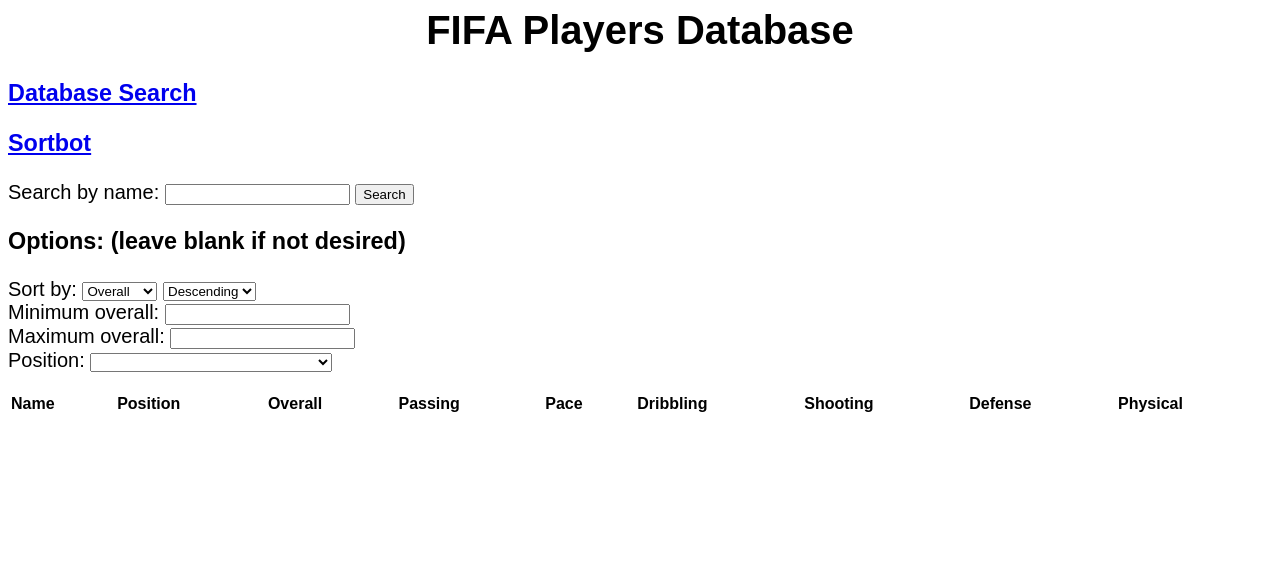
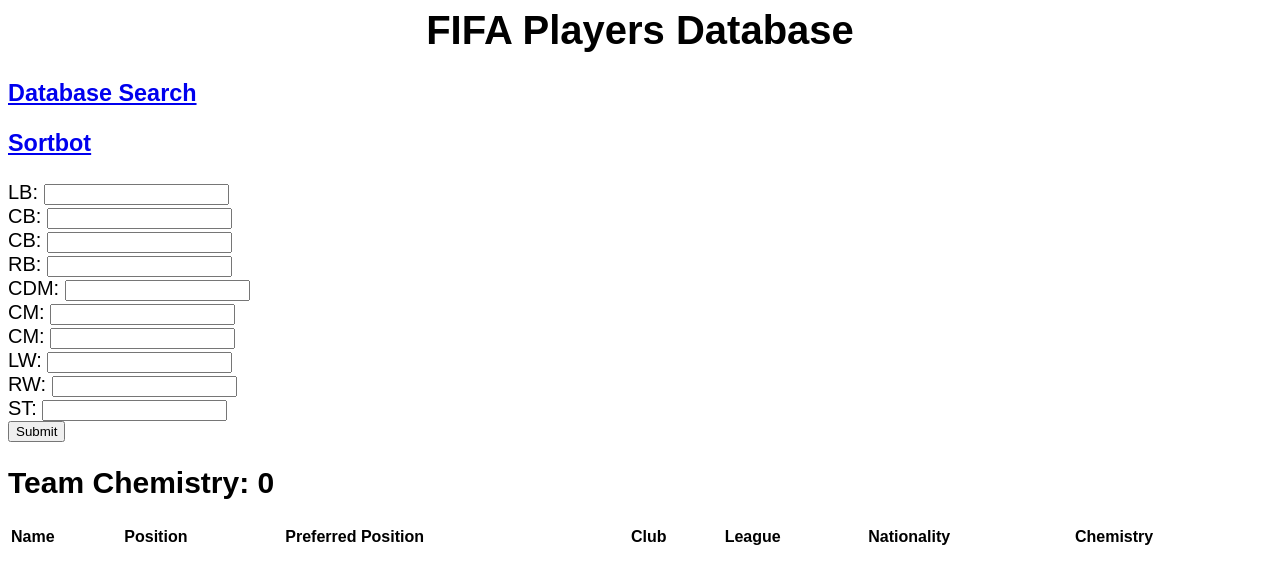
Before and after one commit to gurkanwar-singh/w4111-proj1, a Flask app: page /chemistry in a window 1280 px wide. Shown: the top 584 px of the page. Run offline with Flask 2, Linux system fonts and the light colour scheme; parts of the project's set-up code (start-up, migrations or seed data) failed here and were passed over.

Commit message:
done with chemistry tool

```diff
--- a/webserver/server.py
+++ b/webserver/server.py
@@ -86,7 +86,202 @@ def index():
 
 @app.route('/chemistry')
 def chemistry():
-	return render_template("chemistry.html")
+	data_to_send = ["",0]
+
+	context = dict(data = data_to_send)
+
+	return render_template("chemistry.html", **context)
+
+@app.route('/compute_chemistry')
+def compute_chemistry():
+
+	print request.args
+
+	positions = {}
+
+	positions['lb'] = request.args["LB"]
+	positions['cb1'] = request.args["CB1"]
+	positions['cb2'] = request.args["CB2"]
+	positions['rb'] = request.args["RB"]
+	positions['cdm'] = request.args["CDM"]
+	positions['cm1'] = request.args["CM1"]
+	positions['cm2'] = request.args["CM2"]
+	positions['lw'] = request.args["LW"]
+	positions['rw'] = request.args["RW"]
+	positions['st'] = request.args["ST"]
+
+	queried_players = []
+
+	team_chemistry = 0
+
+	for position in positions:
+		query = text("SELECT p.pid, p.pname, p.position, p.overall FROM players p WHERE p.pname ILIKE '%%%s%%' AND p.overall = (SELECT MAX(p2.overall) FROM players p2 WHERE p2.pname ILIKE '%%%s%%')" % (positions[position], positions[position]))
+
+		cursor = g.conn.execute(query)
+
+		result = ''
+
+		for item in cursor:
+			result = item
+
+		cursor.close()
+
+		pid = result[0]
+		name = result[1]
+		assigned_position = position
+		player_preferred_position = result[2]
+
+		query = text("SELECT plays.tid FROM plays_for plays WHERE plays.pid = %s" % pid)
+
+		cursor = g.conn.execute(query)
+
+		club_id = ''
+		nation_id = ''
+
+		for item in cursor:
+			if item[0] <= 228:
+				club_id = item[0]
+			else:
+				nation_id = item[0]
+
+		cursor.close()
+
+		club = ''
+		league = ''
+		nation = ''
+
+		query = text("SELECT c.clubname, c.lname FROM clubs c WHERE c.tid = %s" % club_id)
+
+		cursor = g.conn.execute(query)
+
+		for item in cursor:
+			club = item[0]
+			league = item[1]
+
+		cursor.close()
+
+		query = text("SELECT n.nname FROM national_teams n WHERE n.tid = %s" % nation_id)
+
+		cursor = g.conn.execute(query)
+
+		for item in cursor:
+			nation = item[0]
+
+		cursor.close()
+
+		chemistry = 0
+
+		if assigned_position == "lb":
+			if player_preferred_position == "LB":
+				chemistry = 5
+			elif player_preferred_position == "RB":
+				chemistry = 4
+			elif player_preferred_position == "CB":
+				chemistry = 2
+			else:
+				chemistry = 0
+			assigned_position = "LB"
+		elif assigned_position == "cb1" or assigned_position == "cb2":
+			if player_preferred_position == "CB":
+				chemistry = 5
+			elif player_preferred_position == "RB" or player_preferred_position == "LB":
+				chemistry = 3
+			else:
+				chemistry = 0
+			assigned_position = "CB"
+		elif assigned_position == "rb":
+			if player_preferred_position == "RB":
+				chemistry = 5
+			elif player_preferred_position == "LB":
+				chemistry = 4
+			elif player_preferred_position == "CB":
+				chemistry= 2
+			else:
+				chemistry = 0
+			assigned_position = "RB"
+		elif assigned_position == "cdm":
+			if player_preferred_position == "CDM":
+				chemistry = 5
+			elif player_preferred_position == "CM":
+				chemistry = 4
+			else:
+				chemistry = 0
+			assigned_position = "CDM"
+		elif assigned_position == "cm1" or assigned_position == "cm2":
+			if player_preferred_position == "CM":
+				chemistry = 5
+			elif player_preferred_position == "CDM":
+				chemistry = 4
+			elif player_preferred_position == "CAM" or player_preferred_position == "RM" or player_preferred_position == "LM":
+				chemistry = 3
+			else:
+				chemistry = 0
+			assigned_position = "CM"
+		elif assigned_position == "lw":
+			if player_preferred_position == "LW":
+				chemistry = 5
+			elif player_preferred_position == "RW":
+				chemistry = 4
+			elif player_preferred_position == "ST" or player_preferred_position == "CF":
+				chemistry = 2
+			else:
+				chemistry = 0
+			assigned_position = "LW"
+		elif assigned_position == "rw":
+			if player_preferred_position == "RW":
+				chemistry = 5
+			elif player_preferred_position == "LW":
+				chemistry = 4
+			elif player_preferred_position == "ST" or player_preferred_position == "CF":
+				chemistry = 2
+			else:
+				chemistry = 0
+			assigned_position = "RW"
+		elif assigned_position == "st":
+			if player_preferred_position == "ST" or player_preferred_position == "CF":
+				chemistry = 5
+			elif player_preferred_position == "LW" or player_preferred_position == "RW":
+				chemistry = 3
+			else:
+				chemsitry = 0
+			assigned_position = "ST"
+		else:
+			chemistry = 0
+
+		queried_players.append([name, assigned_position, player_preferred_position, club, league,  nation, chemistry])
+
+	for player in queried_players:
+		player_name = player[0]
+		player_club = player[3]
+		player_league = player[4]
+		player_nation = player[5]
+
+		for other_player in queried_players:
+			other_player_name = other_player[0]
+			other_player_club = other_player[3]
+			other_player_league = other_player[4]
+			other_player_nation = other_player[5]
+
+			if player_name != other_player_name:
+				if player_club == other_player_club:
+					player[6] += 2
+				if player_league == other_player_league:
+					player[6] += 1
+				if player_nation == other_player_nation:
+					player[6] += 1
+
+
+		if player[6] > 10:
+			player[6] = 10
+
+		team_chemistry = team_chemistry + player[6]
+
+
+	data_to_send = (queried_players, team_chemistry)
+
+	context = dict(data = data_to_send)
+
+	return render_template("chemistry.html", **context)
 
 @app.route('/sortbot')
 def sortbot():
@@ -147,6 +342,8 @@ def search():
 
 	return render_template("index.html", **context)
 
+
+
 @app.route('/sort')
 def sort():
 
@@ -188,8 +385,9 @@ def sort():
 		table_data.append(row)
 	cursor.close()
 
-	#data_to_send = table_data[(page-1)*50:(page*50)+1]
 	data_to_send = table_data
+
+
 
 	context = dict(data = data_to_send)
 
--- a/webserver/templates/chemistry.html
+++ b/webserver/templates/chemistry.html
@@ -16,66 +16,34 @@
 			<h3><a href='/sortbot'>Sortbot</a></h3>
 		</div>
 
-		<form method="GET" action="/search">
-			<div> Search by name: <input type="text" name="name"> <input type="submit" value="Search"></div>
-			<h3>Options: (leave blank if not desired) </h3>
-			<div> Sort by:
-				<select name="sortby">
-					<option value="3">Overall</option>
-					<option value="1">Name</option>
-					<option value="4">Passing</option>
-					<option value="5">Pace</option>
-					<option value="6">Dribbling</option>
-					<option value="7">Shooting</option>
-					<option value="8">Defense</option>
-					<option value="9">Physical</option>
-				</select>
-				<select name="order">
-					<option value="DESC">Descending</option>
-					<option value="ASC">Ascending</option>
-				</select>
-			</div>
-			<div> Minimum overall: <input type="text" name="min_overall"> </div>
-			<div> Maximum overall: <input type="text" name="max_overall"> </div>
-			<div> Position:
-				<select name="position">
-					<option value="null"></option>
-					<option value="DEF">Defender (CB, LB, RB)</option>
-					<option value="MID">Midfielder (CDM, CM, CAM, LM, RM)</option>
-					<option value="ATT">Attacker (LW, RW, CF, ST)</option>
-					<option value="GK">GK</option>
-					<option value="CB">CB</option>
-					<option value="LB">LB</option>
-					<option value="RB">RB</option>
-					<option value="CDM">CDM</option>
-					<option value="CM">CM</option>
-					<option value="CAM">CAM</option>
-					<option value="LM">LM</option>
-					<option value="RM">RM</option>
-					<option value="LW">LW</option>
-					<option value="RW">RW</option>
-					<option value="CF">CF</option>
-					<option value="ST">ST</option>
-				</select>
-			</div>
+		<form method="GET" action="/compute_chemistry">
+			<div> LB: <input type="text" name="LB"> </div>
+			<div> CB: <input type="text" name="CB1"> </div>
+			<div> CB: <input type="text" name="CB2"> </div>
+			<div> RB: <input type="text" name="RB"> </div>
+			<div> CDM: <input type="text" name="CDM"> </div>
+			<div> CM: <input type="text" name="CM1"> </div>
+			<div> CM: <input type="text" name="CM2"> </div>
+			<div> LW: <input type="text" name="LW"> </div>
+			<div> RW: <input type="text" name="RW"> </div>
+			<div> ST: <input type="text" name="ST"> </div>
+			<div> <input type="submit" value="Submit"></div>
 		</form>
 	</div>
 
 	<div>
-
+		<h2>Team Chemistry: {{data[1]}}</h2>
 		<table width="100%">
 			<tr style="font-weight:bold;">
 				<td>Name</td>
 				<td>Position</td>
-				<td>Overall</td>
-				<td>Passing</td>
-				<td>Pace</td>
-				<td>Dribbling</td>
-				<td>Shooting</td>
-				<td>Defense</td>
-				<td>Physical</td>
+				<td>Preferred Position</td>
+				<td>Club</td>
+				<td>League</td>
+				<td>Nationality</td>
+				<td>Chemistry</td>
 			<tr>
-    			{% for t in data %}
+    			{% for t in data[0] %}
 			<tr>
 				{% for i in t %}
 					<td>{{i}}</td>
```
Also changed, not shown: 2 other files.
